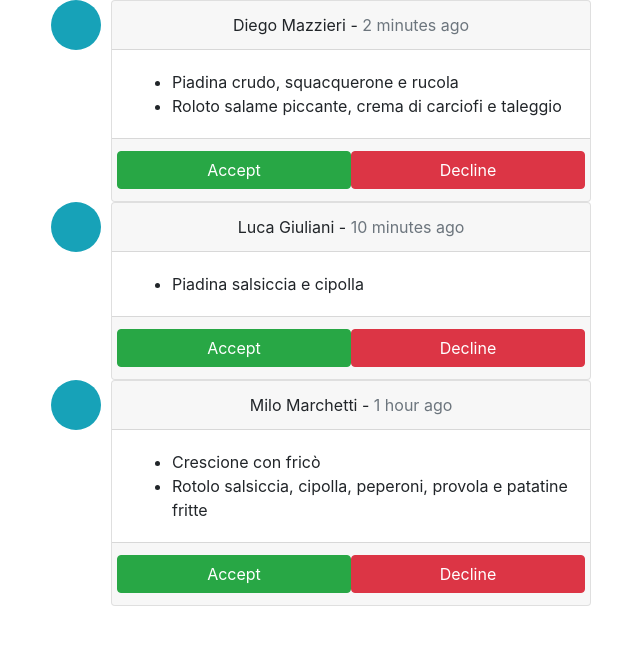
After one commit to mazzio97/AlmaFood, a PHP site: page /dashboard.html in a window 1280 px wide. The commit adds this page. Shown: the top 645 px of the page, without its empty margins (319-959 px from the left). Run offline with PHP 8.4, Linux system fonts and the light colour scheme; some libraries are stand-ins or nearby versions.

Commit message:
Create Dashboard template page adding some styles for notifications

```diff
--- a/css/style.css
+++ b/css/style.css
@@ -1,13 +1,49 @@
 /* Don't display the circle of the radio button */
 input[type="radio"] {
     width: 0;
-	height: 0;
+    height: 0;
 }
 
-input[type="radio"]:checked + label {
+input[type="radio"]:checked+label {
     color: var(--primary);
 }
 
-input[type="radio"] + label {
+input[type="radio"]+label {
     padding: 0.45em;
 }
+
+/* Notifications styles */
+.notifications {
+    position: relative;
+    padding: 0;
+    list-style: none;
+}
+
+.notifications ul {
+    list-style-type: disc;
+}
+
+.notifications>li:after,
+.notifications>li:before {
+    display: table;
+    content: ' ';
+}
+
+.notifications>li:after {
+    clear: both;
+}
+
+.notifications>li .notification-panel {
+    position: relative;
+    float: right;
+    width: 100%;
+    padding-left: 60px;
+    text-align: left;
+}
+
+.notifications>li .notification-image {
+    position: absolute;
+    width: 50px;
+    height: 50px;
+    background-color: var(--info);
+}
--- /dev/null
+++ b/dashboard.html
@@ -0,0 +1,102 @@
+<!DOCTYPE html>
+<html>
+
+<head>
+  <meta charset="UTF-8">
+  <title>AlmaFood</title>
+  <meta name="viewport" content="width=device-width, initial-scale=1, maximum-scale=1">
+  <link rel="icon" type="image/png" href="./img/almafood.png" sizes="196x196" />
+  <link rel="stylesheet" href="https://use.fontawesome.com/releases/v5.5.0/css/all.css" integrity="sha384-B4dIYHKNBt8Bc12p+WXckhzcICo0wtJAoU8YZTY5qE0Id1GSseTk6S+L3BlXeVIU"
+    crossorigin="anonymous">
+  <link rel="stylesheet" href="css/bootstrap.css">
+  <link rel="stylesheet" href="css/style.css" />
+  <script src="https://code.jquery.com/jquery-3.3.1.slim.min.js" integrity="sha384-q8i/X+965DzO0rT7abK41JStQIAqVgRVzpbzo5smXKp4YfRvH+8abtTE1Pi6jizo"
+    crossorigin="anonymous"></script>
+  <script src="https://cdnjs.cloudflare.com/ajax/libs/popper.js/1.14.3/umd/popper.min.js" integrity="sha384-ZMP7rVo3mIykV+2+9J3UJ46jBk0WLaUAdn689aCwoqbBJiSnjAK/l8WvCWPIPm49"
+    crossorigin="anonymous"></script>
+  <script src="https://stackpath.bootstrapcdn.com/bootstrap/4.1.3/js/bootstrap.min.js" integrity="sha384-ChfqqxuZUCnJSK3+MXmPNIyE6ZbWh2IMqE241rYiqJxyMiZ6OW/JmZQ5stwEULTy"
+    crossorigin="anonymous"></script>
+</head>
+
+<body>
+  <div class="container">
+    <div class="row">
+      <div class="col-xs-12 col-lg-6 mx-auto">
+        <ul class="notifications">
+          <li>
+            <div class="notification-image rounded-circle">
+            </div>
+            <div class="notification-panel">
+              <div class="card">
+                <div class="card-header text-center">
+                  Diego Mazzieri - <span class="text-muted">2 minutes ago</span>
+                </div>
+                <div class="card-body text-left">
+                  <ul>
+                    <li>Piadina crudo, squacquerone e rucola</li>
+                    <li>Roloto salame piccante, crema di carciofi e taleggio</li>
+                  </ul>
+                </div>
+                <div class="card-footer">
+                  <div class="row">
+                    <a href="#" class="btn btn-success col-6">Accept</a>
+                    <a href="#" class="btn btn-danger col-6">Decline</a>
+                  </div>
+                </div>
+              </div>
+            </div>
+          </li>
+
+          <li class="notification-inverted">
+            <div class="notification-image rounded-circle">
+            </div>
+            <div class="notification-panel">
+              <div class="card">
+                <div class="card-header text-center">
+                  Luca Giuliani - <span class="text-muted">10 minutes ago</span>
+                </div>
+                <div class="card-body text-left">
+                  <ul>
+                    <li>Piadina salsiccia e cipolla</li>
+                  </ul>
+                </div>
+                <div class="card-footer">
+                  <div class="row">
+                    <a href="#" class="btn btn-success col-6">Accept</a>
+                    <a href="#" class="btn btn-danger col-6">Decline</a>
+                  </div>
+                </div>
+              </div>
+            </div>
+          </li>
+
+          <li>
+            <div class="notification-image rounded-circle">
+            </div>
+            <div class="notification-panel">
+              <div class="card">
+                <div class="card-header text-center">
+                  Milo Marchetti - <span class="text-muted">1 hour ago</span>
+                </div>
+                <div class="card-body text-left">
+                  <ul>
+                    <li>Crescione con fric&ograve;</li>
+                    <li>Rotolo salsiccia, cipolla, peperoni, provola e patatine fritte</li>
+                  </ul>
+                </div>
+                <div class="card-footer">
+                  <div class="row">
+                    <a href="#" class="btn btn-success col-6">Accept</a>
+                    <a href="#" class="btn btn-danger col-6">Decline</a>
+                  </div>
+                </div>
+              </div>
+            </div>
+          </li>
+        </ul>
+      </div>
+    </div>
+  </div>
+</body>
+
+</html>
```
